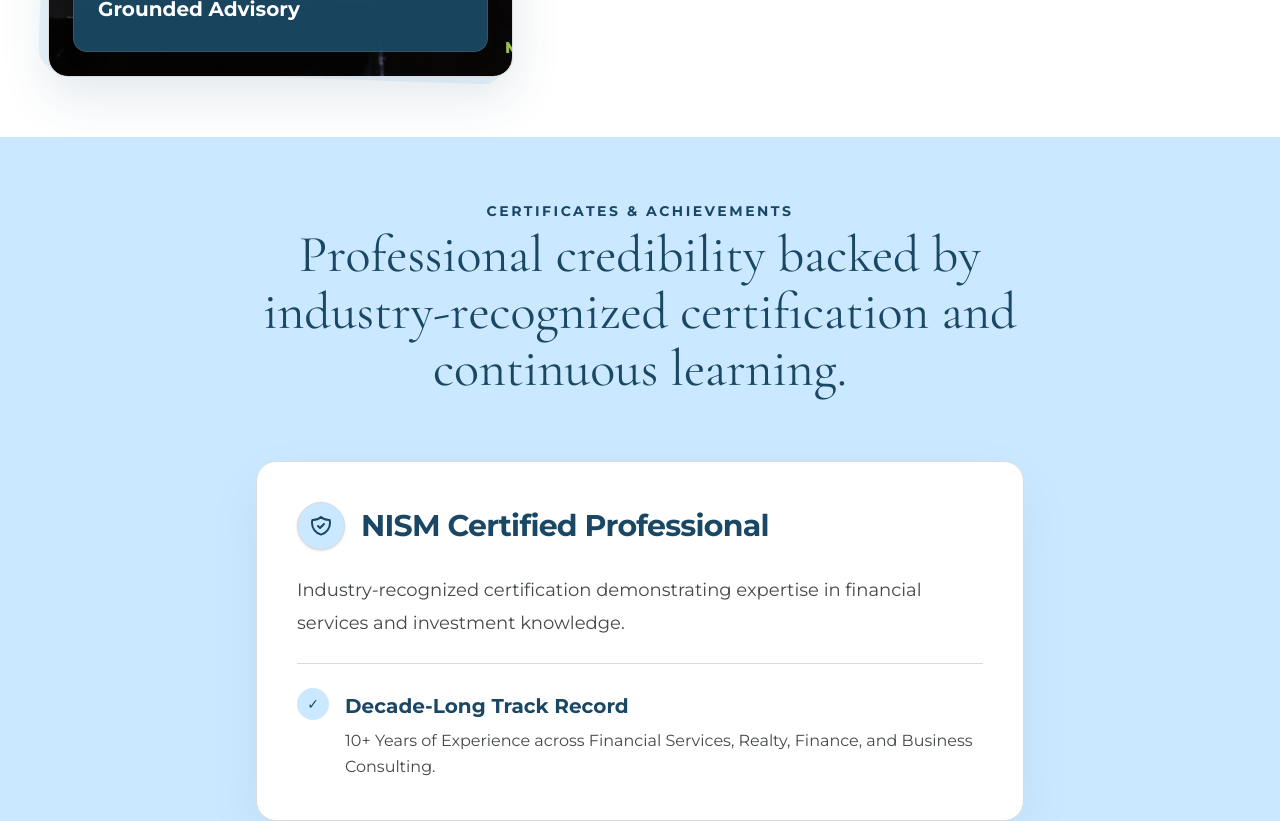
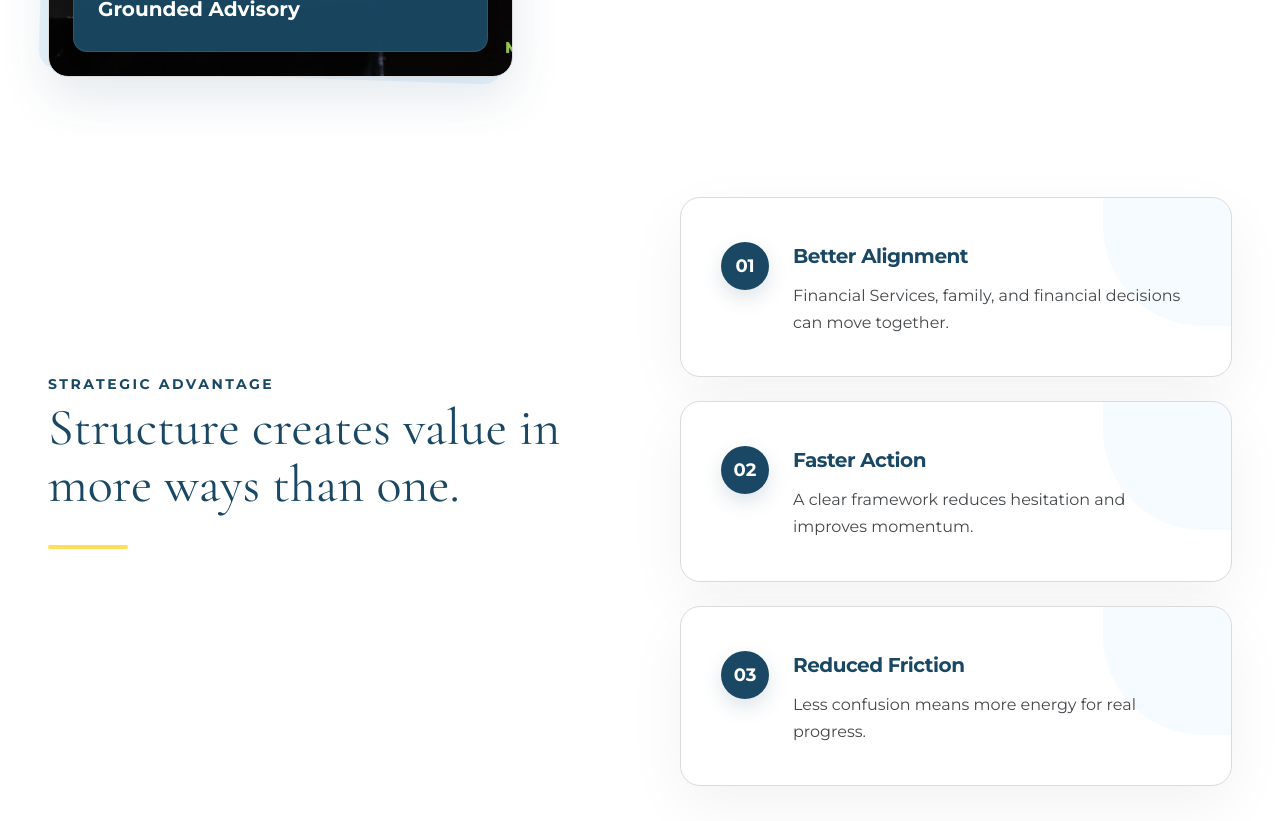
Before and after one commit to sheshansinh/shaarav-website, a React (Vite) app: page / in a window 1280 px wide. Shown: the part 5700-6521 px from the top of the page. Built offline with nearby package versions, Linux system fonts and the light colour scheme.

Commit message:
changes in cirtificate section and remove that section

```diff
--- a/src/pages/Home/HomePage.jsx
+++ b/src/pages/Home/HomePage.jsx
@@ -7,7 +7,7 @@ import { ProcessShowcase } from './ProcessShowcase'
 import { SectorMosaic } from './SectorMosaic'
 import { InfoTiles } from './InfoTiles'
 import { FounderTeaser } from './FounderTeaser'
-import { CredentialsSection } from './CredentialsSection'
+// import { CredentialsSection } from './CredentialsSection'
 import { FinalCTA } from './FinalCTA'
 import { WhyChooseUs } from './WhyChooseUs'
 import { StrategicAdvantage } from './StrategicAdvantage'
@@ -36,7 +36,7 @@ export function HomePage({ onNavigate }) {
       />
 
       <FounderTeaser onNavigate={onNavigate} />
-      <CredentialsSection />
+      {/* <CredentialsSection /> */}
 
       <StrategicAdvantage
         eyebrow="Strategic Advantage"
```
